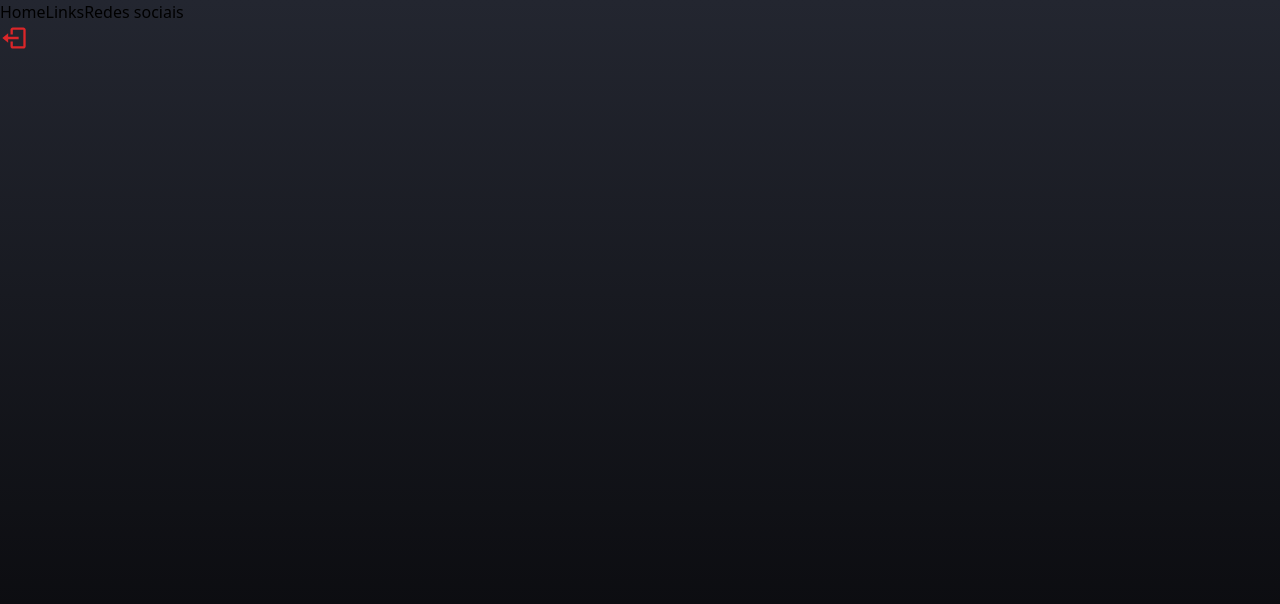
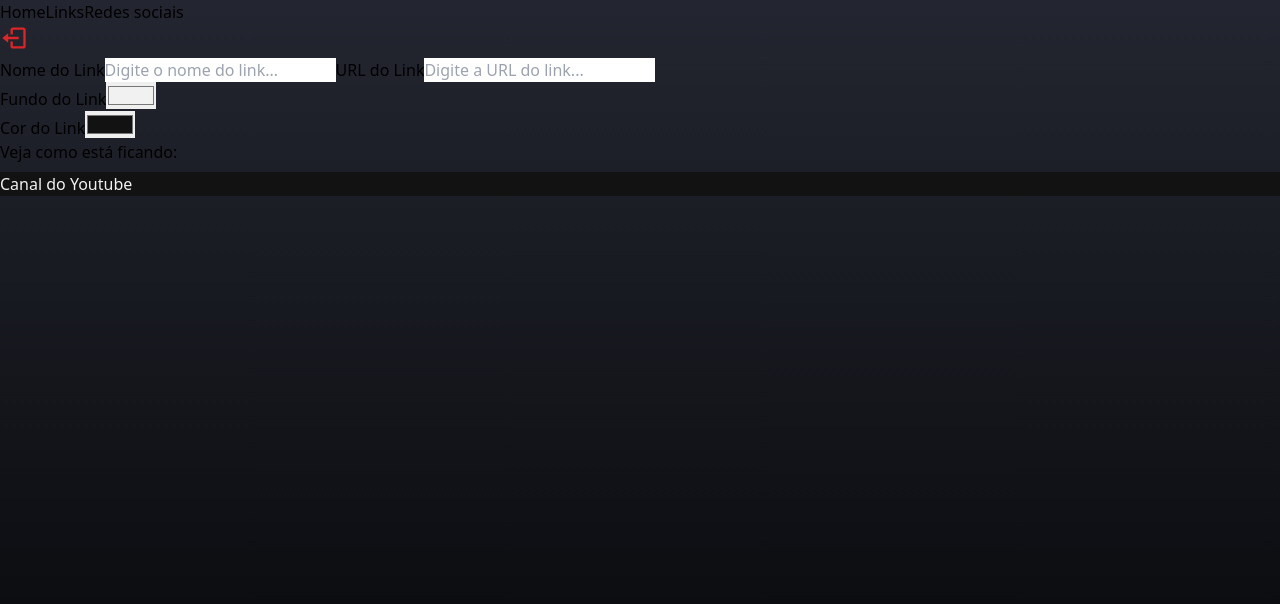
Before and after one commit to AlexandreBeicker/linktree-react, a React (Vite) app: page /admin in a window 1280 px wide. Shown: the top 604 px of the page. Built offline with nearby package versions, Linux system fonts and the light colour scheme; no server answers; sample sign-in values are in the browser's storage.

Commit message:
criando formulário de links

```diff
--- a/src/pages/admin/index.tsx
+++ b/src/pages/admin/index.tsx
@@ -1,10 +1,59 @@
 import { Header } from "../../components/Header"
-
+import { Input } from "../../components/Input"
+import { useState } from "react"
 
 export function Admin(){
+    const [nameInput, setNameInput] = useState("");
+    const [urlInput, setUrlInput] = useState("");
+    const [textColorInput, setTextColorInput] = useState("#f1f1f1");
+    const [backgroundColorInput, setBackgroundColorInput] = useState("#121212");
+
     return(
         <div className="flex items-center flex-col min-h-screen pb-7 px-2">
             <Header/>
+                <form className="flex flex-col mt-3 mb-3 w-full max-w-xl">
+
+                    <label className="text-white font-medium mt-2 mb-2">Nome do Link</label>
+                    <Input
+                        placeholder="Digite o nome do link..."
+                        value={nameInput}
+                        onChange={(e) => setNameInput(e.target.value)}
+                    />
+                    <label className="text-white font-medium mt-2 mb-2">URL do Link</label>
+                    <Input
+                        type="url"
+                        placeholder="Digite a URL do link..."
+                        value={urlInput}
+                        onChange={(e) => setUrlInput(e.target.value)}
+                    />
+
+                    <section className="flex my-4 gap-5">
+                        <div className="flex gap-2">
+                            <label className="text-white font-medium mt-2 mb-2">Fundo do Link</label>
+                            <input type="color"
+                             value={textColorInput}
+                             onChange={(e) => setTextColorInput(e.target.value)}
+                            />
+                        </div>
+                        <div className="flex gap-2">
+                            <label className="text-white font-medium mt-2 mb-2">Cor do Link</label>
+                            <input type="color"
+                             value={backgroundColorInput}
+                             onChange={(e) => setBackgroundColorInput(e.target.value)}
+                            />
+                        </div>
+                    </section>
+
+                    <div className="flex items-center justify-start flex-col mb-7 p-1 border-gray-100/25 border rounded-md">
+                        <label className="text-white font-medium mt-2 mb-3">Veja como está ficando: </label>
+                        <article
+                            className="w-11/12 max-w-lg flex flex-col items-center justify-between bg-zinc-900 rounded px-1 py-3"
+                            style={{marginBottom: 8, marginTop: 8, backgroundColor: backgroundColorInput}}
+                        >
+                            <p className="font-medium" style={{color: textColorInput}}>Canal do Youtube</p>
+                        </article>
+                    </div>
+                </form>
         </div>
     )
     }
```
